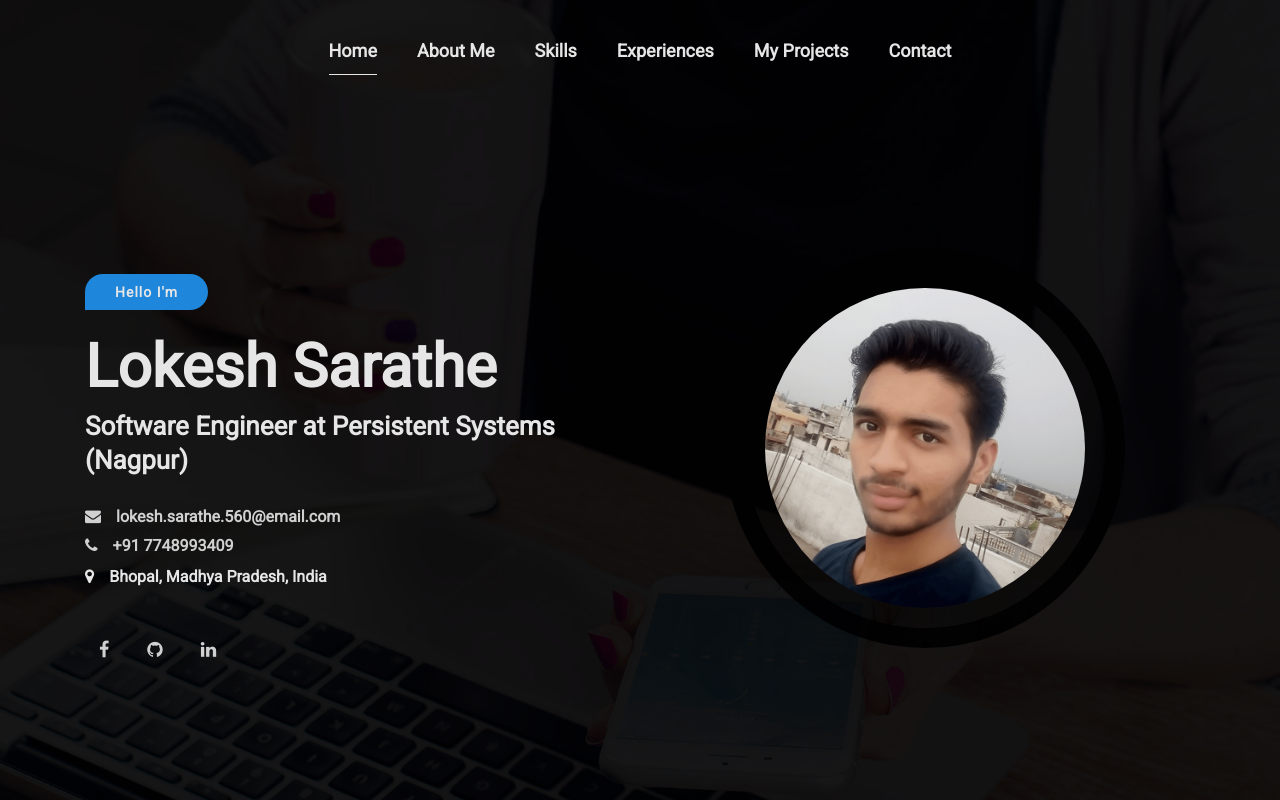
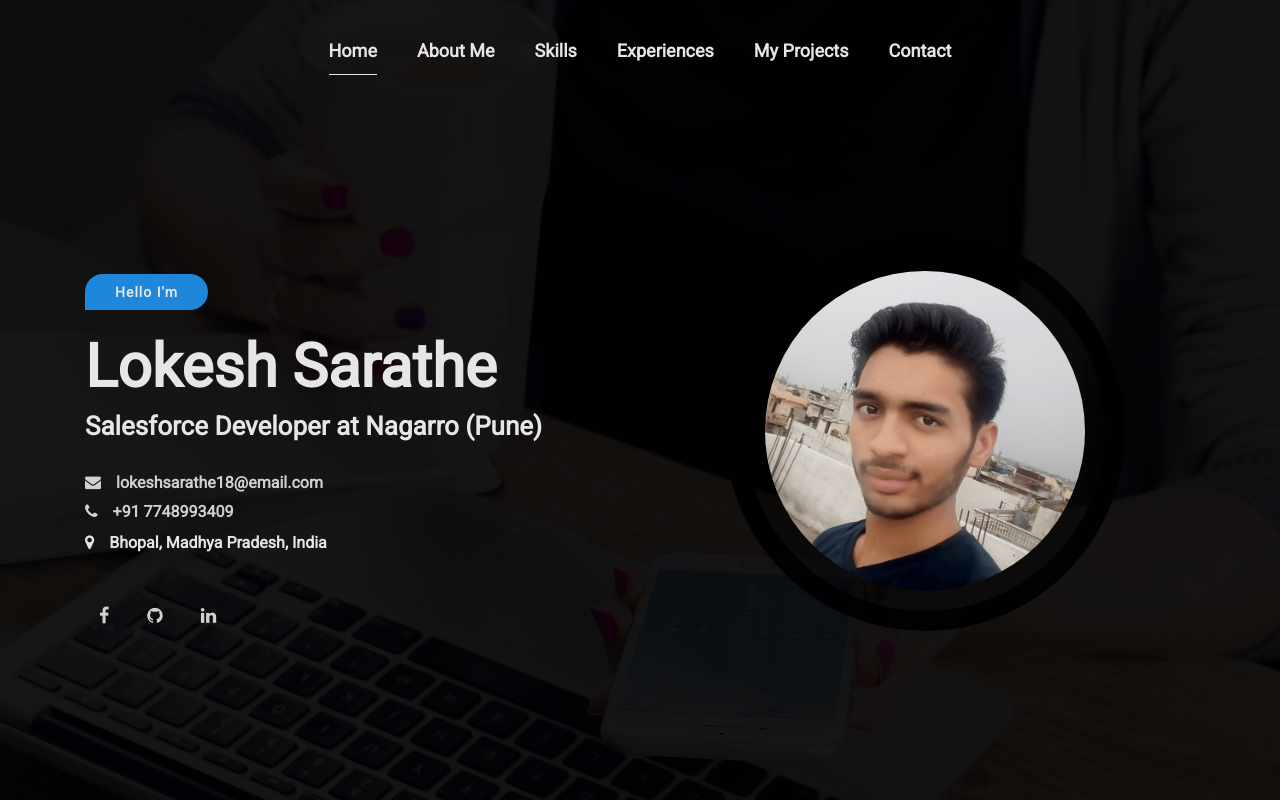
Before and after one commit to lokeshsarathe18/lokeshsarathe18.github.io, a plain HTML site: page index.html in a window 1280 px wide. Shown: the top 800 px of the page. Drawn offline with Linux system fonts and the light colour scheme; some packages are replaced by stand-ins of ours.

Commit message:
Update index.html
info updated

```diff
--- a/index.html
+++ b/index.html
@@ -104,13 +104,13 @@
 
                             <h2 class="wow fadeInUp" data-wow-duration="0.8s" data-wow-delay="0.2s">Lokesh Sarathe</h2>
                             <h4 class="wow fadeInUp" data-wow-duration="0.8s" data-wow-delay="0.3s">
-                                Software Engineer at Persistent Systems (Nagpur)
+                                Salesforce Developer at Nagarro (Pune)
                             </h4>
 
                             <ul>
                                 <li class="wow fadeInUp" data-wow-duration="0.8s" data-wow-delay="0.4s"><a
                                         href="mailto:">
-                                        <h6><i class="fa fa-envelope"></i>lokesh.sarathe.560@email.com</h6>
+                                        <h6><i class="fa fa-envelope"></i>lokeshsarathe18@email.com</h6>
                                     </a>
                                 </li>
                                 <li class="wow fadeInUp" data-wow-duration="0.8s" data-wow-delay="0.5s"><a
```
